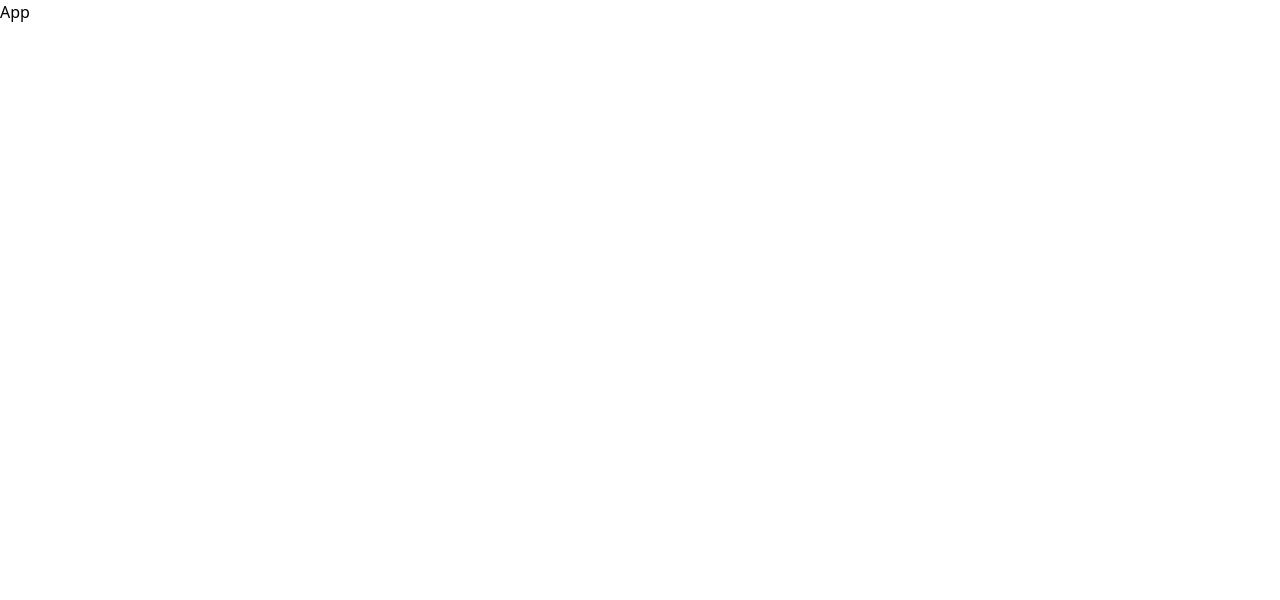
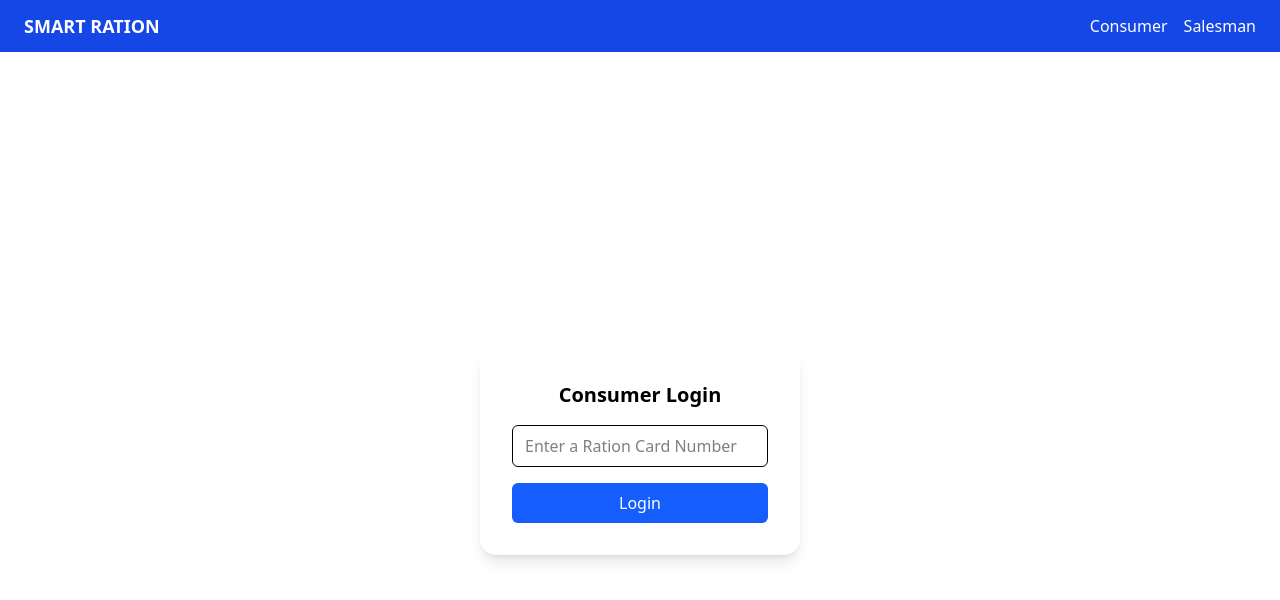
Before and after one commit to mrgowtham120703/smart-ration-system, a React (Vite) app in the folder client/smart-ration-system/: page / in a window 1280 px wide. Shown: the top 600 px of the page. Built offline with nearby package versions, Linux system fonts and the light colour scheme.

Commit message:
pages/LoginConsumer.jsx Created & Mounted

```diff
--- a/client/smart-ration-system/src/App.jsx
+++ b/client/smart-ration-system/src/App.jsx
@@ -1,9 +1,15 @@
-import React from 'react'
+import React from 'react';
+import { Routes, Route } from "react-router-dom";
+import Navbar from './components/Navbar';
+import LoginConsumer from './pages/LoginConsumer';
 
-const App = () => {
-  return (
-    <div>App</div>
-  )
-}
+const App = () => (
+  <div>
+    <Navbar />
+    <Routes>
+      <Route path='/' element={<LoginConsumer />} />
+    </Routes>
+  </div>
+)
 
 export default App
--- a/client/smart-ration-system/src/pages/LoginConsumer.jsx
+++ b/client/smart-ration-system/src/pages/LoginConsumer.jsx
@@ -1,9 +1,40 @@
-import React from 'react'
+import React, { useState } from 'react';
+import { useNavigate } from 'react-router-dom';
 
 const LoginConsumer = () => {
+
+   const [cardNumber, setCardNumber] = useState("");
+   const navigate = useNavigate();
+
+   const handleLogin = () => {
+    if(cardNumber.trim() !== ""){
+        alert("Consumer Login successfull");
+        navigate('/home');
+    } else {
+        alert("Please enter a vlaid ration card number")
+    }
+   };
+
   return (
-    <div>LoginConsumer</div>
-  )
-}
+    <div className='flex flex-col items-center justify-center min-h-screen'>
+      <div className='bg-white shadow-lg rounded-2xl p-8 w-80'>
+        <h2 className='text-xl font-semibold mb-4 text-center'>Consumer Login</h2>
+        <input
+        type='text'
+        value={cardNumber}
+        onChange={(e) => setCardNumber(e.target.value)}
+        placeholder='Enter a Ration Card Number'
+        className='border rounded-md px-3 py-2 w-full mb-4'
+        />
+        <button
+        onClick={handleLogin}
+        className='bg-blue-600 text-white w-full py-2 rounded-md hover:bg-blue-700'
+        >
+        Login
+        </button>
+      </div>
+    </div>
+  );
+};
 
 export default LoginConsumer
```
